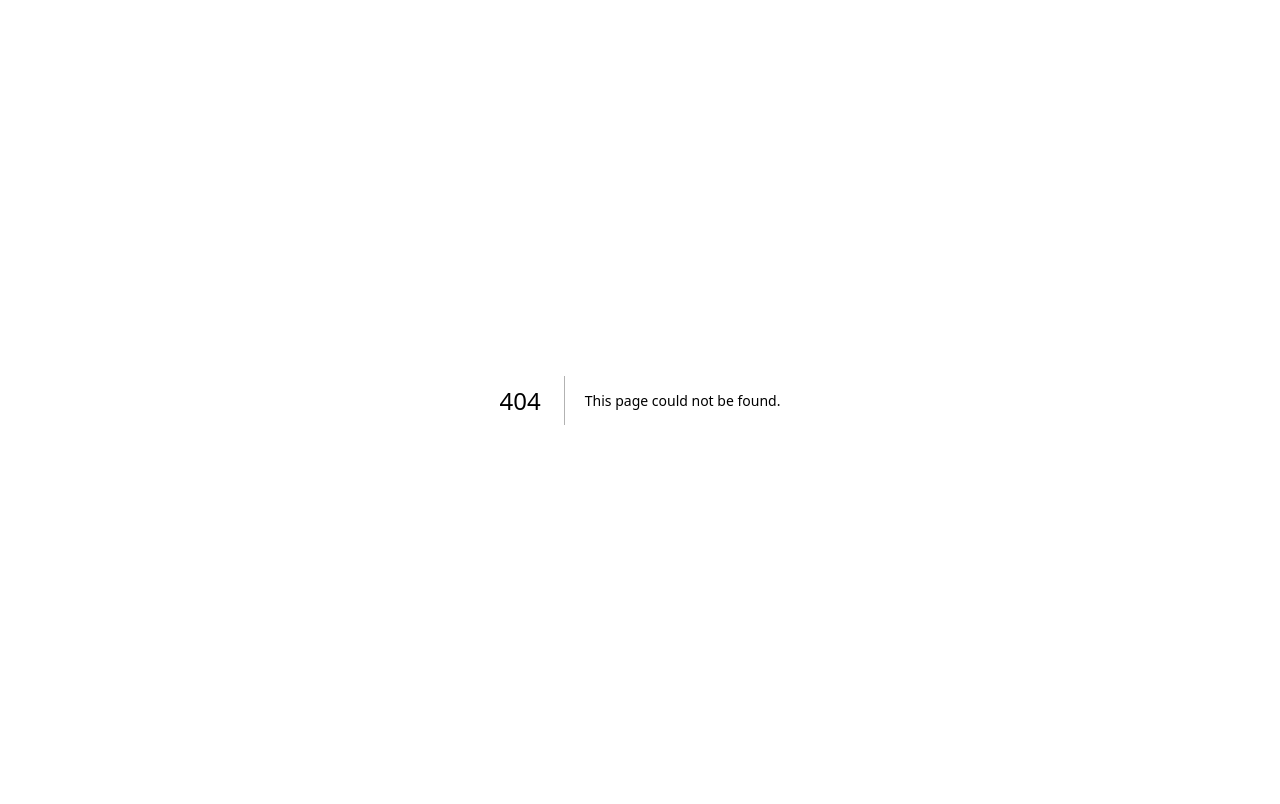
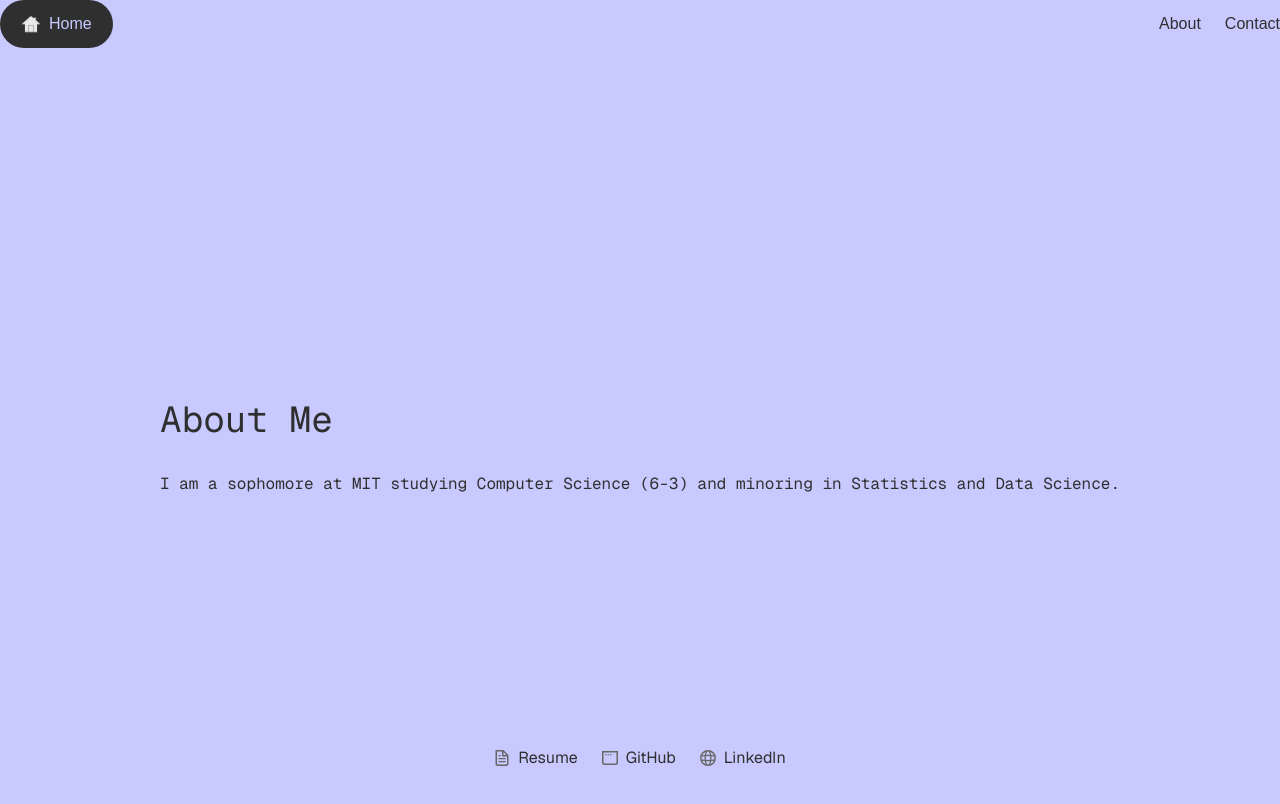
Before and after one commit to syddu/personal-website, a Next.js app: page /about in a window 1280 px wide. Before the commit this address had no page. Shown: the top 804 px of the page. Built offline with nearby package versions, Linux system fonts and the light colour scheme.

Commit message:
Added about and contact pages

```diff
--- /dev/null
+++ b/src/app/about/page.js
@@ -0,0 +1,63 @@
+import Image from "next/image";
+
+export default function Home() {
+  return (
+    <div className="font-sans grid grid-rows-[20px_1fr_20px] items-center justify-items-center min-h-screen p-8 pb-20 gap-16 sm:p-20">
+      <main className="flex flex-col gap-[32px] row-start-2 items-center sm:items-start">
+        <h1 className="font-mono text-center sm:text-left text-2xl sm:text-4xl">
+          About Me
+        </h1>
+        <p className="font-mono text-center sm:text-left">
+          I am a sophomore at MIT studying Computer Science (6-3) and minoring in Statistics and Data Science.
+        </p>
+      </main>
+      <footer className="row-start-3 flex gap-[24px] flex-wrap items-center justify-center">
+        <a
+          className="flex items-center gap-2 hover:underline hover:underline-offset-4"
+          href="https://nextjs.org/learn?utm_source=create-next-app&utm_medium=appdir-template-tw&utm_campaign=create-next-app"
+          target="_blank"
+          rel="noopener noreferrer"
+        >
+          <Image
+            aria-hidden
+            src="/file.svg"
+            alt="File icon"
+            width={16}
+            height={16}
+          />
+          Resume
+        </a>
+        <a
+          className="flex items-center gap-2 hover:underline hover:underline-offset-4"
+          href="https://github.com/syddu"
+          target="_blank"
+          rel="noopener noreferrer"
+        >
+          <Image
+            aria-hidden
+            src="/window.svg"
+            alt="Window icon"
+            width={16}
+            height={16}
+          />
+          GitHub
+        </a>
+        <a
+          className="flex items-center gap-2 hover:underline hover:underline-offset-4"
+          href="https://www.linkedin.com/in/sydney-du-1ab7b635b/"
+          target="_blank"
+          rel="noopener noreferrer"
+        >
+          <Image
+            aria-hidden
+            src="/globe.svg"
+            alt="Globe icon"
+            width={16}
+            height={16}
+          />
+          LinkedIn
+        </a>
+      </footer>
+    </div>
+  );
+}
--- /dev/null
+++ b/src/app/components/Navbar.js
@@ -0,0 +1,34 @@
+import Link from 'next/link';
+import Image from "next/image";
+
+const Navbar = () => {
+  return (
+    <nav className="navbar">
+      <div className="container mx-auto flex items-center justify-between">
+        <a className="rounded-full border border-solid border-transparent transition-colors flex items-center justify-center bg-foreground text-background gap-2 hover:bg-[#383838] dark:hover:bg-[#ccc] font-medium text-sm sm:text-base h-10 sm:h-12 px-4 sm:px-5 sm:w-auto"
+            href="/">
+            <Image
+                src="/home.webp"
+                alt="Home"
+                width={20}
+                height={20}/>
+            Home
+        </a>
+        <ul className="nav-links flex gap-6">
+          <li>
+            <Link href="/about">
+              <span>About</span>
+            </Link>
+          </li>
+          <li>
+            <Link href="/contact">
+              <span>Contact</span>
+            </Link>
+          </li>
+        </ul>
+      </div>
+    </nav>
+  );
+};
+
+export default Navbar;
--- /dev/null
+++ b/src/app/contact/page.js
@@ -0,0 +1,62 @@
+import Image from "next/image";
+
+export default function Home() {
+  return (
+    <div className="font-sans grid grid-rows-[20px_1fr_20px] items-center justify-items-center min-h-screen p-8 pb-20 gap-16 sm:p-20">
+      <main className="flex flex-col gap-[32px] row-start-2 items-center sm:items-start">
+        <h1 className="font-mono text-center sm:text-left text-2xl sm:text-4xl">
+          Email Me At:
+        </h1>
+        <p className="font-mono text-center sm:text-left">sydneydu@mit.edu</p>
+        <p className="font-mono text-center sm:text-left">sydneydu@gmail.com</p>
+      </main>
+      <footer className="row-start-3 flex gap-[24px] flex-wrap items-center justify-center">
+        <a
+          className="flex items-center gap-2 hover:underline hover:underline-offset-4"
+          href="https://nextjs.org/learn?utm_source=create-next-app&utm_medium=appdir-template-tw&utm_campaign=create-next-app"
+          target="_blank"
+          rel="noopener noreferrer"
+        >
+          <Image
+            aria-hidden
+            src="/file.svg"
+            alt="File icon"
+            width={16}
+            height={16}
+          />
+          Resume
+        </a>
+        <a
+          className="flex items-center gap-2 hover:underline hover:underline-offset-4"
+          href="https://github.com/syddu"
+          target="_blank"
+          rel="noopener noreferrer"
+        >
+          <Image
+            aria-hidden
+            src="/window.svg"
+            alt="Window icon"
+            width={16}
+            height={16}
+          />
+          GitHub
+        </a>
+        <a
+          className="flex items-center gap-2 hover:underline hover:underline-offset-4"
+          href="https://www.linkedin.com/in/sydney-du-1ab7b635b/"
+          target="_blank"
+          rel="noopener noreferrer"
+        >
+          <Image
+            aria-hidden
+            src="/globe.svg"
+            alt="Globe icon"
+            width={16}
+            height={16}
+          />
+          LinkedIn
+        </a>
+      </footer>
+    </div>
+  );
+}
--- a/src/app/globals.css
+++ b/src/app/globals.css
@@ -19,6 +19,20 @@
   }
 }
 
+@keyframes scroll {
+  0% {
+    transform: translateX(0%);
+  }
+  100% {
+    transform: translateX(-65%);
+  }
+}
+
+.animate-scroll {
+  animation: scroll 10s linear infinite;
+}
+
+
 body {
   background: var(--background);
   color: var(--foreground);
--- a/src/app/layout.js
+++ b/src/app/layout.js
@@ -1,4 +1,5 @@
 import { Geist, Geist_Mono } from "next/font/google";
+import Navbar from "./components/Navbar";
 import "./globals.css";
 
 const geistSans = Geist({
@@ -22,6 +23,7 @@ export default function RootLayout({ children }) {
       <body
         className={`${geistSans.variable} ${geistMono.variable} antialiased`}
       >
+        <Navbar />
         {children}
       </body>
     </html>
--- a/src/app/page.js
+++ b/src/app/page.js
@@ -4,9 +4,16 @@ export default function Home() {
   return (
     <div className="font-sans grid grid-rows-[20px_1fr_20px] items-center justify-items-center min-h-screen p-8 pb-20 gap-16 sm:p-20">
       <main className="flex flex-col gap-[32px] row-start-2 items-center sm:items-start">
-        <div className="flex gap-20">
+        <h1 className="font-mono text-center sm:text-left text-2xl sm:text-4xl">
+          Sydney Du
+        </h1>
+        <p className="font-mono text-center">
+          Welcome to my website!
+        </p>
+        <div className="overflow-hidden whitespace-nowrap">
+          <div className="inline-block animate-scroll">
             <Image
-            className="dark:invert"
+              className="dark:invert inline-block mx-4"
               src="/csail.png"
               alt="CSAIL logo"
               width={180}
@@ -15,7 +22,7 @@ export default function Home() {
               style={{ objectFit: "contain" }}
             />
             <Image
-            className="dark:invert"
+              className="dark:invert inline-block mx-4"
               src="/noblereach_foundation.png"
               alt="NobleReach logo"
               width={440}
@@ -24,7 +31,88 @@ export default function Home() {
               style={{ objectFit: "contain" }}
             />
             <Image
-            className="dark:invert"
+              className="dark:invert inline-block mx-4"
+              src="/medialab.png"
+              alt="Media Lab logo"
+              width={165}
+              height={90}
+              priority
+              style={{ objectFit: "contain" }}
+            />
+            <Image
+              className="dark:invert inline-block mx-4"
+              src="/csail.png"
+              alt="CSAIL logo"
+              width={180}
+              height={90}
+              priority
+              style={{ objectFit: "contain" }}
+            />
+            <Image
+              className="dark:invert inline-block mx-4"
+              src="/noblereach_foundation.png"
+              alt="NobleReach logo"
+              width={440}
+              height={90}
+              priority
+              style={{ objectFit: "contain" }}
+            />
+            <Image
+              className="dark:invert inline-block mx-4"
+              src="/medialab.png"
+              alt="Media Lab logo"
+              width={165}
+              height={90}
+              priority
+              style={{ objectFit: "contain" }}
+            />
+            <Image
+              className="dark:invert inline-block mx-4"
+              src="/csail.png"
+              alt="CSAIL logo"
+              width={180}
+              height={90}
+              priority
+              style={{ objectFit: "contain" }}
+            />
+            <Image
+              className="dark:invert inline-block mx-4"
+              src="/noblereach_foundation.png"
+              alt="NobleReach logo"
+              width={440}
+              height={90}
+              priority
+              style={{ objectFit: "contain" }}
+            />
+            <Image
+              className="dark:invert inline-block mx-4"
+              src="/medialab.png"
+              alt="Media Lab logo"
+              width={165}
+              height={90}
+              priority
+              style={{ objectFit: "contain" }}
+            />
+            <Image
+              className="dark:invert inline-block mx-4"
+              src="/csail.png"
+              alt="CSAIL logo"
+              width={180}
+              height={90}
+              priority
+              style={{ objectFit: "contain" }}
+            />
+            <Image
+              className="dark:invert inline-block mx-4"
+              src="/noblereach_foundation.png"
+              alt="NobleReach logo"
+              width={440}
+              height={90}
+              priority
+              style={{ objectFit: "contain" }}
+            />
+            <Image
+              className="dark:invert inline-block mx-4"
               src="/medialab.png"
               alt="Media Lab logo"
               width={165}
@@ -33,42 +121,15 @@ export default function Home() {
               style={{ objectFit: "contain" }}
             />
           </div>
-        <ol className="font-mono list-inside list-decimal text-sm/6 text-center sm:text-left">
-          <li className="mb-2 tracking-[-.01em]">
-            Get started by editing{" "}
-            <code className="bg-black/[.05] dark:bg-white/[.06] font-mono font-semibold px-1 py-0.5 rounded">
-              src/app/page.js
-            </code>
-            .
-          </li>
-          <li className="tracking-[-.01em]">
-            Save and see your changes instantly.
-          </li>
-        </ol>
-
+        </div>
         <div className="flex gap-4 items-center flex-col sm:flex-row">
-          <a
-            className="rounded-full border border-solid border-transparent transition-colors flex items-center justify-center bg-foreground text-background gap-2 hover:bg-[#383838] dark:hover:bg-[#ccc] font-medium text-sm sm:text-base h-10 sm:h-12 px-4 sm:px-5 sm:w-auto"
-            href="https://vercel.com/new?utm_source=create-next-app&utm_medium=appdir-template-tw&utm_campaign=create-next-app"
-            target="_blank"
-            rel="noopener noreferrer"
-          >
-            <Image
-              className="dark:invert"
-              src="/vercel.svg"
-              alt="Vercel logomark"
-              width={20}
-              height={20}
-            />
-            Deploy now
-          </a>
           <a
             className="rounded-full border border-solid border-black/[.08] dark:border-white/[.145] transition-colors flex items-center justify-center hover:bg-[#f2f2f2] dark:hover:bg-[#1a1a1a] hover:border-transparent font-medium text-sm sm:text-base h-10 sm:h-12 px-4 sm:px-5 w-full sm:w-auto md:w-[158px]"
             href="https://nextjs.org/docs?utm_source=create-next-app&utm_medium=appdir-template-tw&utm_campaign=create-next-app"
             target="_blank"
             rel="noopener noreferrer"
           >
-            Read our docs
+            Created with Nextjs
           </a>
         </div>
       </main>
@@ -86,11 +147,11 @@ export default function Home() {
             width={16}
             height={16}
           />
-          Learn
+          Resume
         </a>
         <a
           className="flex items-center gap-2 hover:underline hover:underline-offset-4"
-          href="https://vercel.com/templates?framework=next.js&utm_source=create-next-app&utm_medium=appdir-template-tw&utm_campaign=create-next-app"
+          href="https://github.com/syddu"
           target="_blank"
           rel="noopener noreferrer"
         >
@@ -101,11 +162,11 @@ export default function Home() {
             width={16}
             height={16}
           />
-          Examples
+          GitHub
         </a>
         <a
           className="flex items-center gap-2 hover:underline hover:underline-offset-4"
-          href="https://nextjs.org?utm_source=create-next-app&utm_medium=appdir-template-tw&utm_campaign=create-next-app"
+          href="https://www.linkedin.com/in/sydney-du-1ab7b635b/"
           target="_blank"
           rel="noopener noreferrer"
         >
@@ -116,7 +177,7 @@ export default function Home() {
             width={16}
             height={16}
           />
-          Go to nextjs.org →
+          LinkedIn
         </a>
       </footer>
     </div>
```
Also changed, not shown: public/home.webp (added). Lines whose indentation alone changed are shown as unchanged.
